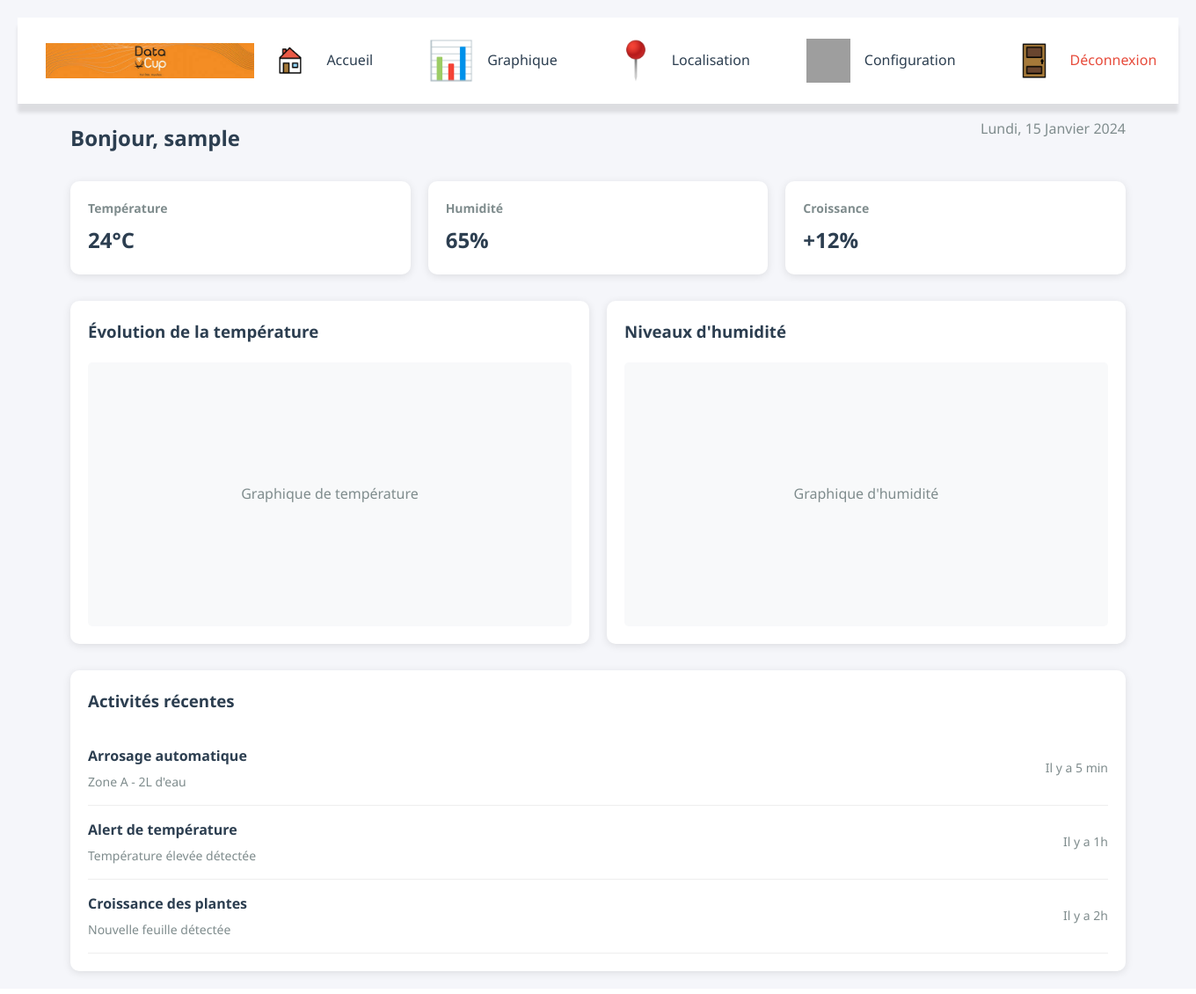
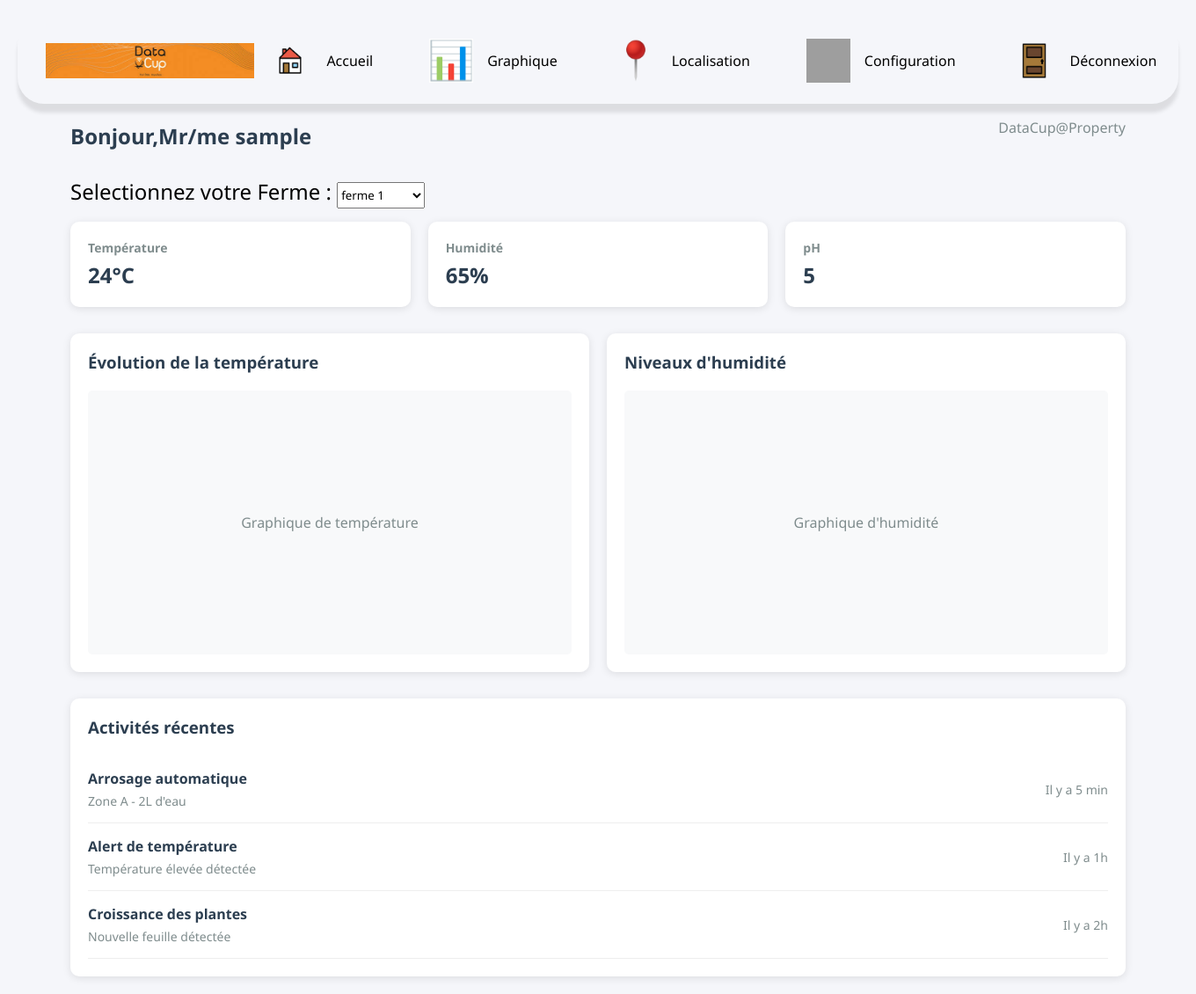
Before and after one commit to lukalbh/flask-pro, a Flask app: page /dashboard in a window 1360 px wide. Shown: the whole page at 88% size. Run offline with Flask 3, Linux system fonts and the light colour scheme; the visitor is signed in with stand-in values (Sample User, id 1); grey boxes are pictures that could not be loaded.

Commit message:
Ajout mineur

```diff
--- a/static/css/dashboardMain.css
+++ b/static/css/dashboardMain.css
@@ -20,6 +20,20 @@ body {
     justify-content: space-between;
     align-items: center;
     margin-bottom: 30px;
+}
+
+.divSelect {
+    margin-bottom: 15px;
+
+}
+
+.fermeSelect {
+    font-size: 24px;
+}
+
+.selectFerme {
+    width:100px;
+    height: 30px;
 }
 
 .welcome-text {
--- a/static/css/login.css
+++ b/static/css/login.css
@@ -1,6 +1,6 @@
 body {
     font-family: Arial, sans-serif;
-    background-color: #f28b22;
+    background-color: white;
 }
 
 h1 {
--- a/static/css/nav-bar.css
+++ b/static/css/nav-bar.css
@@ -1,31 +1,11 @@
 /* Variables globales */
-:root {
-    --primary-color: #2ecc71;
-    --secondary-color: #27ae60;
-    --background-color: #f5f6fa;
-    --card-background: #ffffff;
-    --text-color: #2c3e50;
-    --warning-color: #f1c40f;
-    --info-color: #3498db;
-    --danger-color: #e74c3c;
-    --navbar-bg: #ffffff;
-    --navbar-text: #2c3e50;
-    --navbar-hover: #f8f9fa;
-    --navbar-active: #e9ecef;
-}
+
 
 /* Reset et styles de base */
 * {
     margin: 0;
     padding: 0;
     box-sizing: border-box;
-}
-
-body {
-    font-family: 'Segoe UI', Tahoma, Geneva, Verdana, sans-serif;
-    background-color: var(--background-color);
-    color: var(--text-color);
-    line-height: 1.6;
 }
 
 /* Navbar */
@@ -39,6 +19,7 @@ body {
     position: sticky;
     top: 0;
     z-index: 1000;
+    border-radius: 30px;
 }
 
 .navbar-brand {
--- a/templates/dashboard/dashboardMain.html
+++ b/templates/dashboard/dashboardMain.html
@@ -9,10 +9,17 @@
 <body>
     <div class="dashboard-container">
         <div class="header">
-            <h1 class="welcome-text">Bonjour, {{ username }}</h1>
-            <div class="date">Lundi, 15 Janvier 2024</div>
+            <h1 class="welcome-text">Bonjour,Mr/me {{ username }}</h1>
+            <div class="date">DataCup@Property</div>
         </div>
-
+        <div class="divSelect">
+            <label class="fermeSelect">Selectionnez votre Ferme : </label>
+            <select name="ferme" class="selectFerme">
+                <option>ferme 1</option>
+                <option>ferme 2</option>
+                <option>ferme 3</option>
+            </select>
+        </div>
         <div class="stats-grid">
             <div class="stat-card">
                 <div class="stat-info">
@@ -30,8 +37,8 @@
 
             <div class="stat-card">
                 <div class="stat-info">
-                    <h3>Croissance</h3>
-                    <p>+12%</p>
+                    <h3>pH</h3>
+                    <p>5</p>
                 </div>
             </div>
         </div>
```
